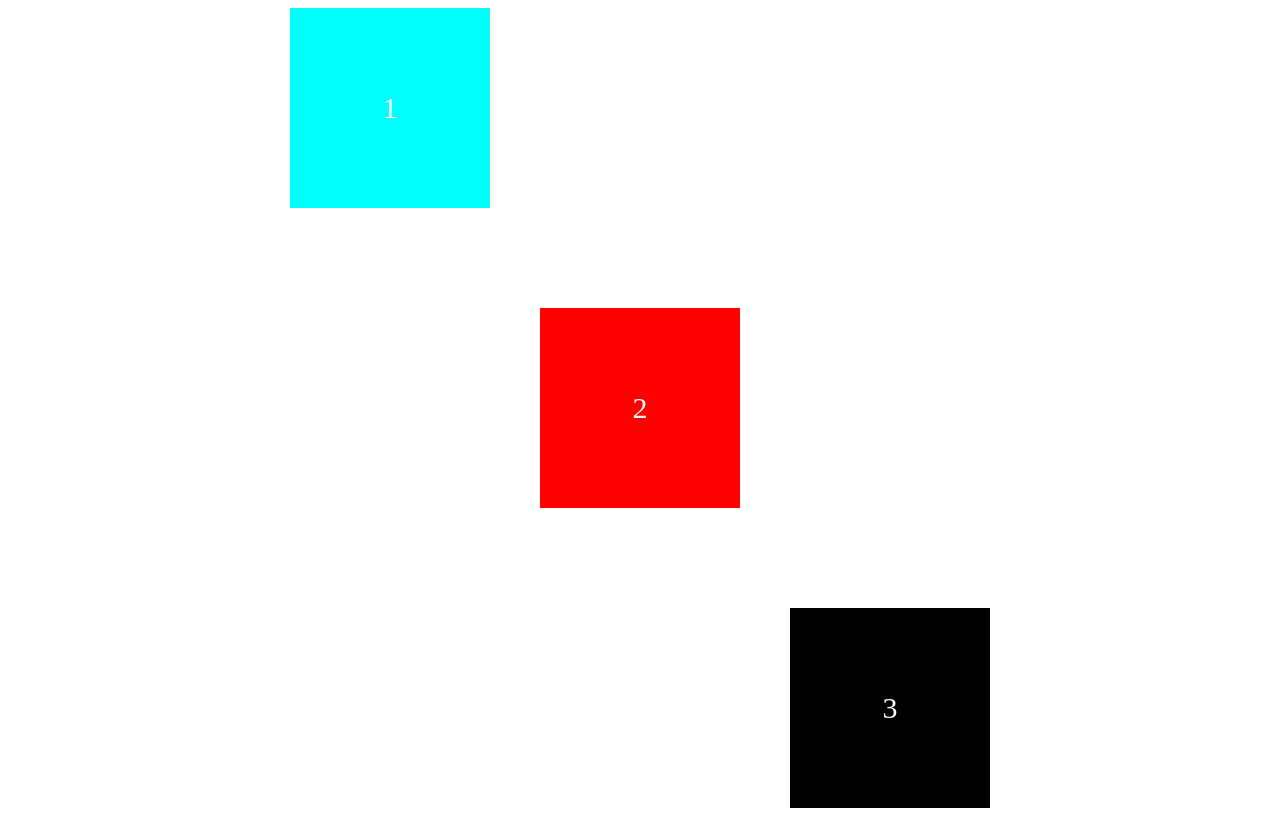
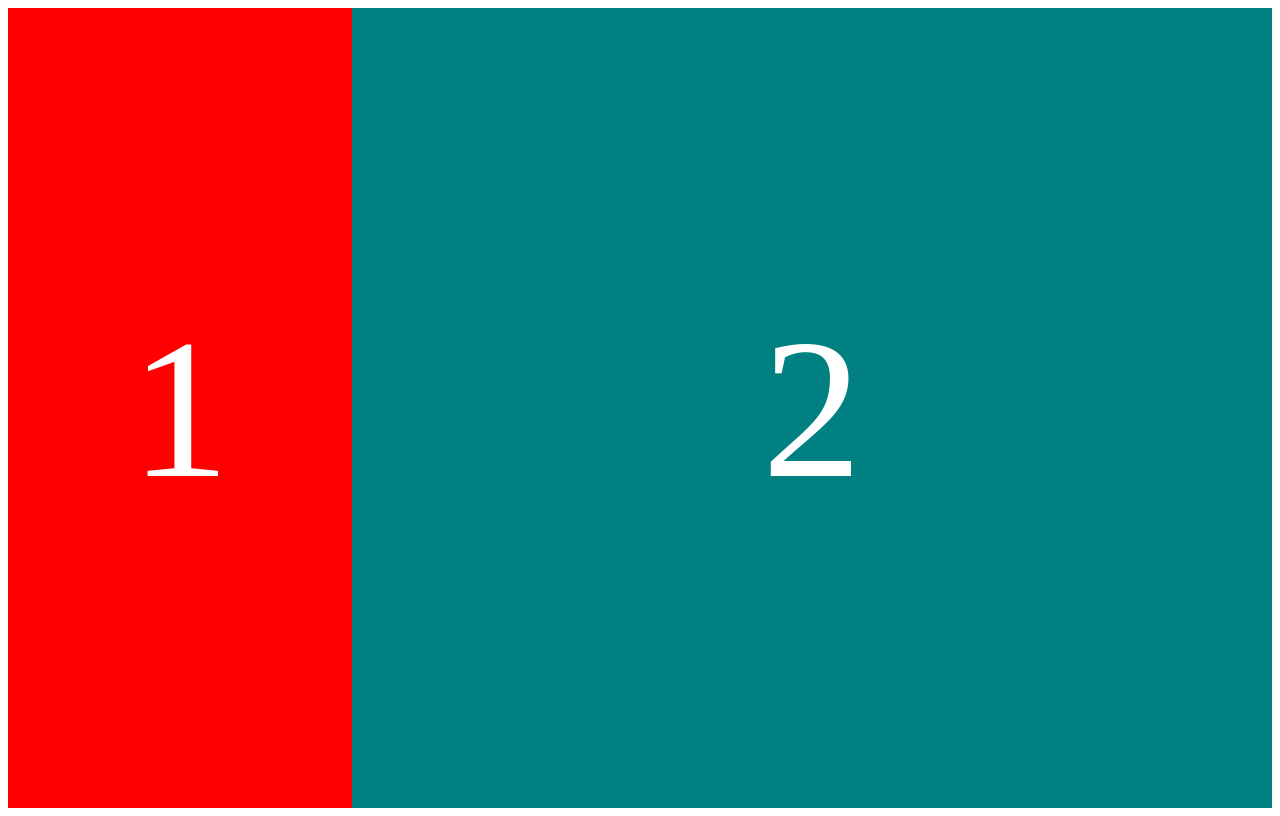
Before and after one commit to LeConsulat2/css-layout-masterclass, a plain HTML site: page index.html in a window 1280 px wide. Drawn offline with Linux system fonts and the light colour scheme.

Commit message:
Flex Grow

```diff
--- a/index.html
+++ b/index.html
@@ -11,7 +11,6 @@
     <div class="father">
       <div class="box">1</div>
       <div class="box">2</div>
-      <div class="box">3</div>
     </div>
   </body>
 </html>
--- a/style.css
+++ b/style.css
@@ -3,36 +3,36 @@
   height: 100vh;
   flex-direction: row;
   justify-content:center;
-  row-gap: 20px;
-  column-gap: 50px;
   flex-flow: row wrap;
+
+  align-items: stretch;
+
   /*flex-flow = flex-direction + flex-wrap together */
-  align-items: center;
 
 }
 
 .box {
-
   display: flex;
   justify-content: center;
   align-items: center;
   width: 200px;
-  height: 200px;
-  background-color: red;
-  font-size:30px;
+  font-size:200px;
   color:white;
 
 }
 
 .box:nth-child(1) {
-  background-color: aqua;
-  align-self: flex-start
+  background-color: red;
+  flex-grow: 1;
+
+
 
 }
 
-.box:nth-child(3) {
-  order: 0;
-  background-color: black;
-  align-self: flex-end;
+.box:nth-child(2) {
+
+  background-color: teal;
+  flex-grow: 5;
+
 
 }
```
